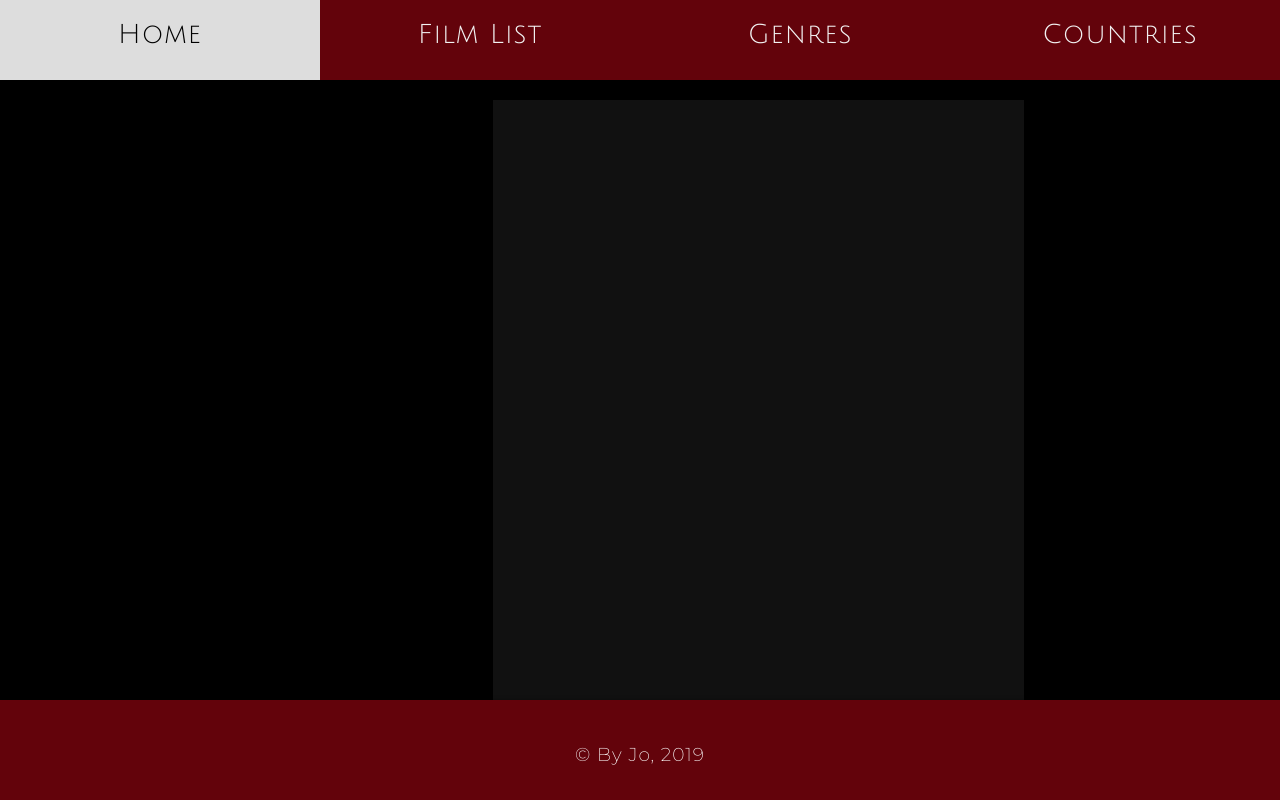
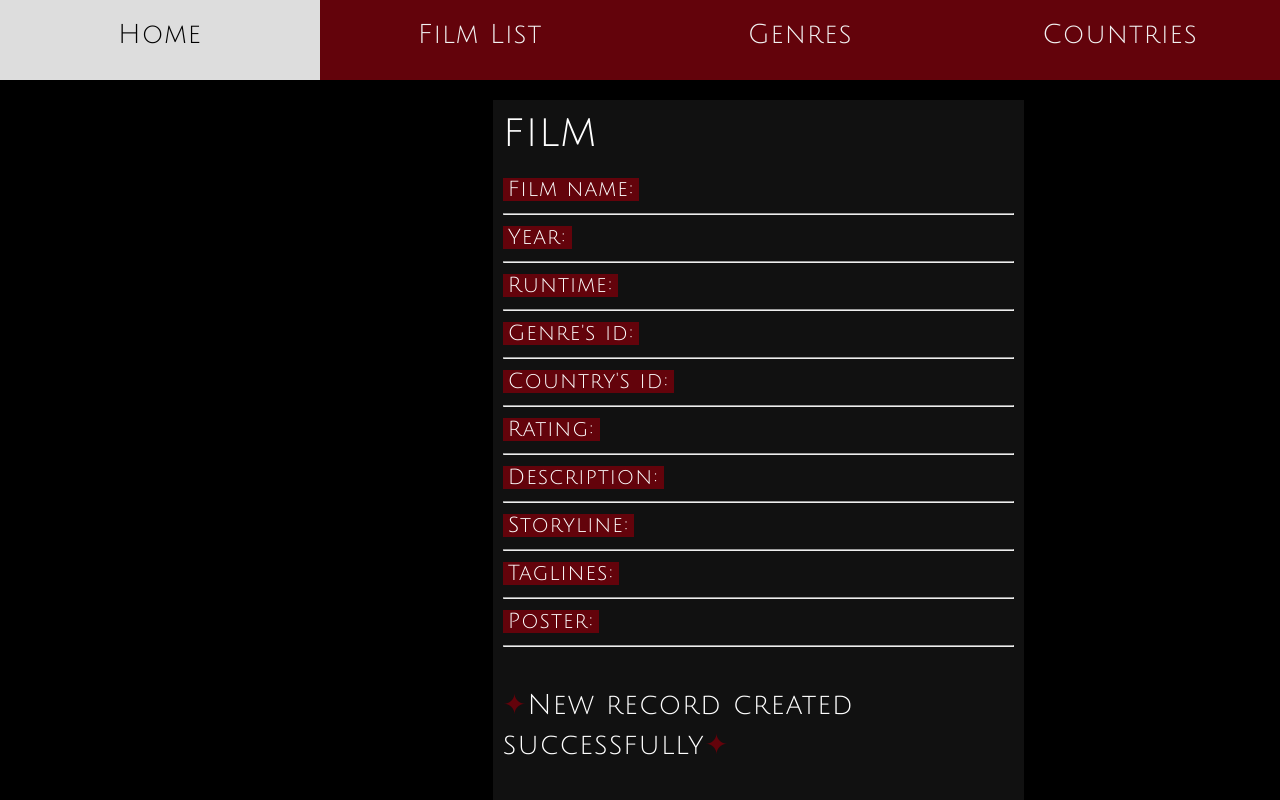
Before and after one commit to jojem/moovie_php, a PHP site: page /insert_film.php in a window 1280 px wide. Run offline with PHP 8.4, Linux system fonts and the light colour scheme; data that the repository does not hold is empty.

Commit message:
all done

```diff
--- a/insert_film.php
+++ b/insert_film.php
@@ -15,9 +15,17 @@
 		</div>
 		<div class="content">
 			<?php
+				$get_genre = array();
+				$get_country = array();
+
 				$get_film_name = $_POST['film_name'];
 				$get_year = $_POST['year'];
-				$get_country = $_POST['country'];
+				foreach($_POST['country'] as $selected_country){
+					$get_country[] = (int)$selected_country;
+				}
+				foreach($_POST['genre'] as $selected_genre){
+					$get_genre[] = (int)$selected_genre;
+				}
 				$get_runtime = $_POST['runtime'];
 				$get_rating = $_POST['rating'];
 				$get_description = htmlspecialchars($_POST['description']);
@@ -25,21 +33,41 @@
 				$get_taglines = htmlspecialchars($_POST['taglines']);
 				$get_poster = $_POST['poster'];
 
-				// echo $get_film_name. "<hr>".
-				// $get_year.	"<hr>".
-				// $get_country."<hr>".
-				// $get_runtime."<hr>".
-				// $get_rating ."<hr>".
-				// $get_description."<hr>".
-				// $get_storyline ."<hr>".
-				// $get_taglines."<hr>".
-				// $get_poster ;
+				echo "<h1>film</h1>".
+				"<span>Film name:</span>   ".$get_film_name. "<hr>".
+				"<span>Year:</span>  ".$get_year."<hr>".
+				"<span>Runtime:</span>   ".$get_runtime."<hr>".
+				"<span>Genre's id:</span>  ".implode(", ", $get_genre)."<hr>".
+				"<span>Country's id:</span>  ".implode(", ", $get_country)."<hr>".
+				"<span>Rating:</span>  ".$get_rating ."<hr>".
+				"<span>Description:</span>  ".$get_description."<hr>".
+				"<span>Storyline:</span>  ".$get_storyline ."<hr>".
+				"<span>Taglines:</span>  ".$get_taglines."<hr>".
+				"<span>Poster:</span>  ".$get_poster."<hr>" ;
 
+				$insert_film_query = "INSERT INTO films (film_name, year, rating, runtime, description, storyline, taglines, poster)
+				VALUES ('$get_film_name', $get_year, $get_rating, $get_runtime, '$get_description', '$get_storyline', '$get_taglines', '$get_poster')";
 
+				if ($conn->query($insert_film_query) === TRUE) {
+				    echo "<h2>New record created successfully</h2>";
+				} else {
+				    echo "<h2>Error: " . $insert_film_query . "</h2><br>" . $conn->error;
+				}
+
+				$last_id = $conn->insert_id;
+
+				foreach($get_genre as $genre){
+					$insert_genre_query = "INSERT INTO film_genre (id_f, id_g)
+					VALUES ($last_id, $genre)";
+					$conn->query($insert_genre_query);
+				}
+
+				foreach($get_country as $country){
+					$insert_country_query = "INSERT INTO film_country (id_f, id_c)
+					VALUES ($last_id, $country)";
+					$conn->query($insert_country_query);
+				}
 			?>
-
-
-
 			<?php
 
 			$conn->close();
```
Also changed, not shown: admin.php (+23 -6 lines), generate-page.php (+9 -2 lines), includes/film_array.php (+13 -13 lines).
